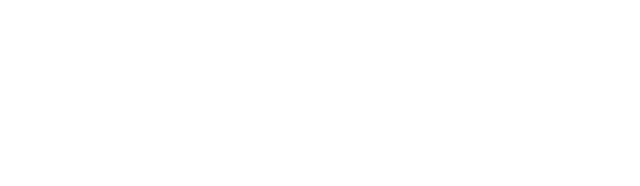
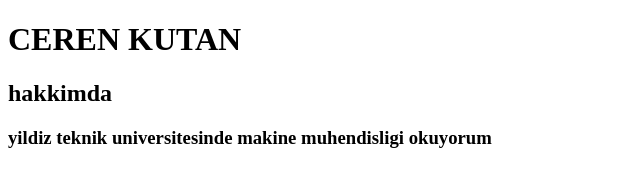
Before and after one commit to cerenktn/kodluyoruzilkrepo, a plain HTML site: page index.html in a window 1280 px wide. Shown: the whole page, without its empty margins (0-640 px from the left). Drawn offline with Linux system fonts and the light colour scheme.

Commit message:
yenilendi

```diff
--- a/index.html
+++ b/index.html
@@ -6,6 +6,10 @@
     <title>yeni</title>
 </head>
 <body>
-
+    <!---baslik--->
+    <h1>CEREN KUTAN</h1>
+    <!---hakkımda kısmı-->
+    <h2>hakkimda</h2>
+    <h3>yildiz teknik universitesinde makine muhendisligi okuyorum</h3>
 </body>
 </html>
```
